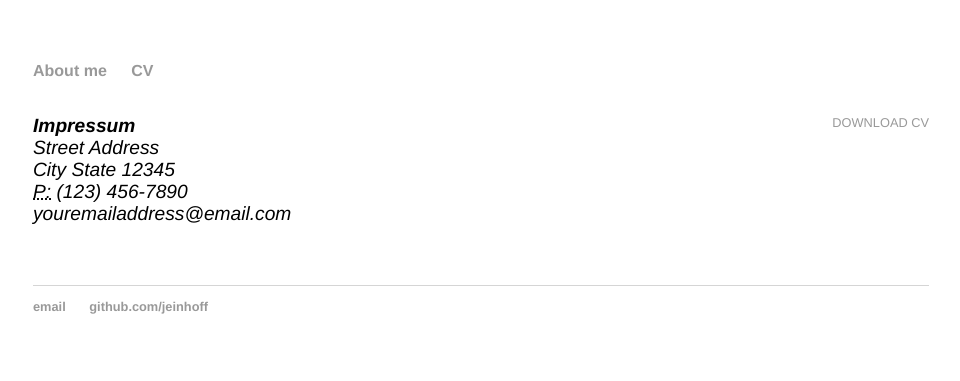
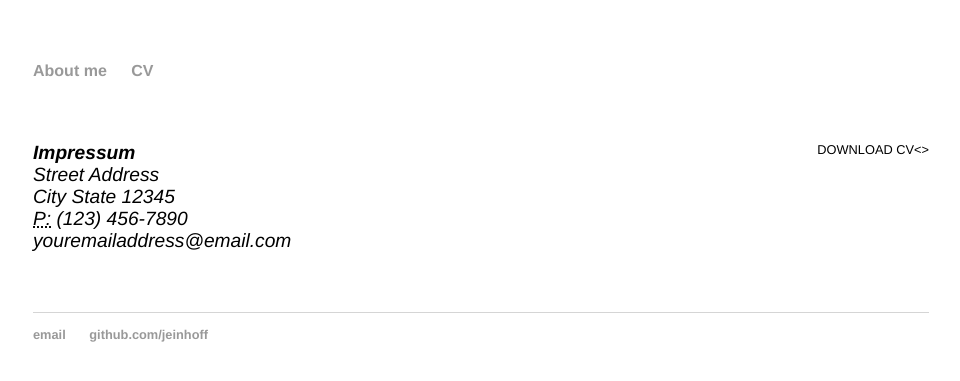
Before and after one commit to jeinhoff/jeinhoff.github.io, a Jekyll site: the page built from cv/index.html, in a window 1280 px wide. Shown: the top 381 px of the page, without its empty margins (159-1119 px from the left). Built offline with Jekyll 4.4.1, drawn with Linux system fonts in a browser that asks for light colours.

Commit message:
Update index.html

```diff
--- a/cv/index.html
+++ b/cv/index.html
@@ -4,7 +4,11 @@ title: CV
 ---
 
 <div class="cv">
-	<a href="#" class="download" title="Download CV as PDF">Download CV</a>
+	<href="#" class="download" title="Download CV as PDF">Download CV<>
+</div>
+
+
+<div class="cv">
 		<h1></h1>
 			<address>
 			<strong>Impressum</strong><br>
```
